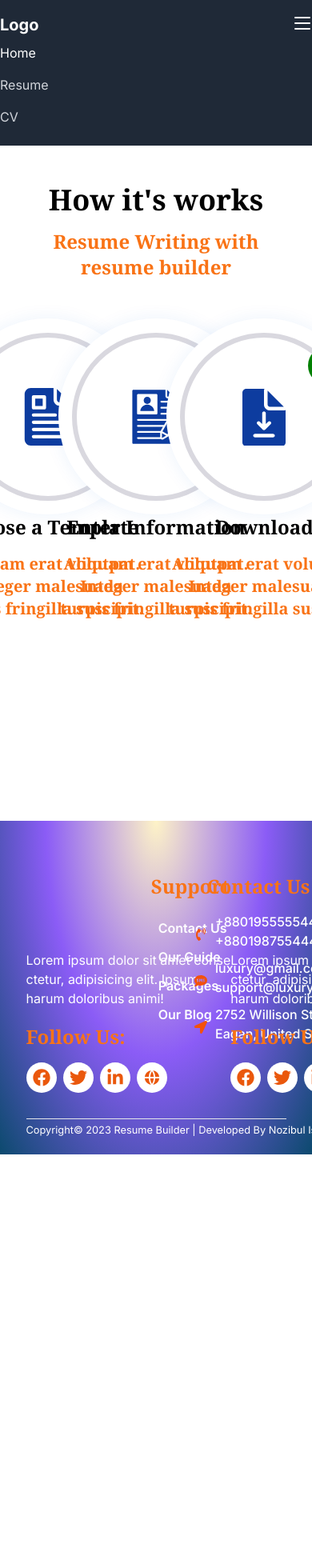
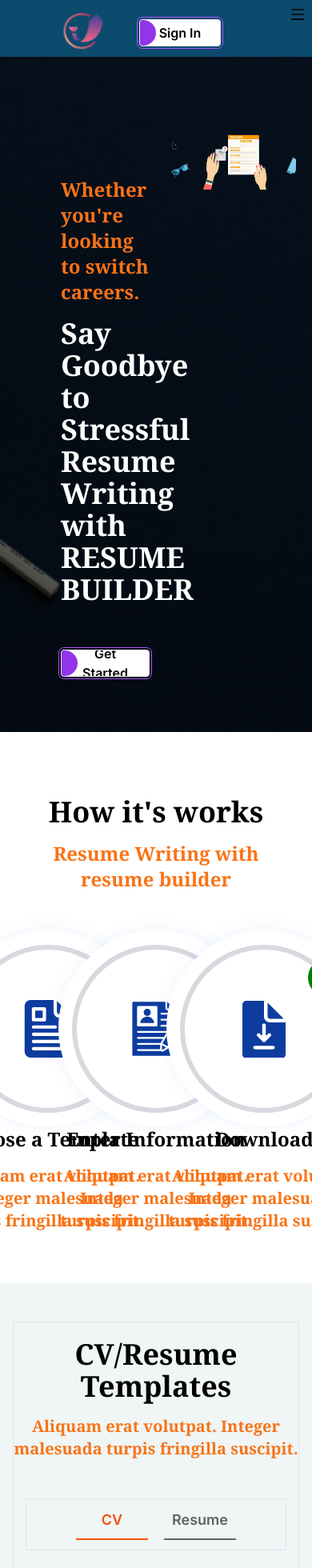
Before and after one commit to Nozibul/resume-builder-app, a Next.js app: page / in a window 390 px wide. Shown: the top 1960 px of the page at 80% size. Before the commit the page ends 1443 px from the top, so only its background shows below. Built offline with nearby package versions, Linux system fonts and the light colour scheme.

Commit message:
cv templates design

```diff
--- a/src/app/globals.css
+++ b/src/app/globals.css
@@ -49,7 +49,6 @@ body {
   /* hero section */
   .custom-img {
     background-image: url('../../public/assets/images/hero (1).png');
-    width: 100%;
 
   }
 
@@ -89,6 +88,76 @@ body {
    }
 
 
+  /* template section */
+  .template-section {
+    background-color: rgb(240, 245, 245);
+
+    .button-styles {
+      border: none;
+      outline: none;
+      background-color: transparent;
+      color: rgb(99, 98, 98);
+      font-size: 18px;
+      margin: 0 10px;
+      width: 90px;
+      font-weight: 600;
+      position: relative;
+      padding-bottom: 10px;
+      border-bottom: 2px solid rgb(99, 98, 98);
+
+      &::after {
+          content: "";
+          display: block;
+          position: absolute;
+          width: 0%;
+          height: 2px;
+          background-color: #f3510c;
+          top: 100%;
+          left: 0;
+          transition: all 0.4s linear;
+      }
+
+      &.active-btn {
+          color: #f3510c;
+
+          &::after {
+              width: 100%;
+          }
+      }
+  }
+
+    .render-cv-list-widget {
+        .img-block {
+            cursor: pointer;
+            border-radius: 10px;
+            transition: all 0.3s linear;
+
+            &:hover {
+                box-shadow: 0px 1px 8px rgba(203, 198, 198, 1);
+            }
+        }
+    }
+
+    .show-more-btn {
+        width: auto;
+        border-bottom: none;
+        color: var(--theme-secondary-color) !important;
+        border: 1px solid var(--theme-secondary-color);
+        font-size: 16px;
+        font-weight: 600;
+        padding: 6px 20px !important;
+        border-radius: 5px;
+        transition: all 0.3s linear;
+    }
+    .disable-show-more-btn {
+        color: var(--theme-gray) !important;
+        border-color: var(--theme-gray) !important;
+        cursor: no-drop;
+    }
+  }
+}
+
+
   /* Footer Section */
   .footer-support{
     @apply mt-3 flex flex-col pl-10 text-base font-semibold
@@ -119,5 +188,3 @@ body {
   color: red;
   font-size: 45px;
 }
-
-}
--- a/src/app/page.js
+++ b/src/app/page.js
@@ -1,4 +1,5 @@
 import Hero from "@/components/hero/Hero"
+import Templates from "@/components/templates/Templates"
 import Works from "@/components/works/Works"
 
 
@@ -11,8 +12,9 @@ export default function Home() {
   return (
     <>
       <section className="w-full flex min-h-screen flex-col items-center">
-       {/* <Hero /> */}
+       <Hero />
        <Works />
+       <Templates />
       </section>
    </>
   )
--- a/src/app/resume/page.js
+++ b/src/app/resume/page.js
@@ -1,12 +1,18 @@
 'use client'
 import Works from '@/components/works/Works'
 
+
+export const metadata = {
+  title: 'Resume',
+  description: 'Resume Builder Resume page.',
+}
+
 const page = () => {
   return (
-    <div>
+    <section>
       <p>resume</p>
       <Works />
-    </div>
+    </section>
   )
 }
 
--- a/src/components/footer/FooterPage.jsx
+++ b/src/components/footer/FooterPage.jsx
@@ -34,8 +34,9 @@ const FooterPage = () => {
 
        ];
 
+
     return (
-        <div className='footer-bg bg-[radial-gradient(ellipse_at_top,_var(--tw-gradient-stops))] from-amber-100 via-violet-500 to-sky-900'>
+        <div className='footer-bg bg-gradient-to-tr from-slate-900 via-purple-900 to-slate-900'>
             <div className="grid grid-cols-4 w-10/12 gap-4 mx-auto">
 
                 <div className='w-64 mt-24 text-white item-center'>
@@ -108,5 +109,4 @@ const FooterPage = () => {
         </div>
     );
 };
-
 export default FooterPage;
--- a/src/components/header/Header.jsx
+++ b/src/components/header/Header.jsx
@@ -1,4 +1,4 @@
-/*  "use client"
+ "use client"
 
 import { usePathname } from "next/navigation"
 import Image from 'next/image';
@@ -10,14 +10,14 @@ import logo from '../../../public/assets/img_logo.png'
 
 const Header = () => {
  const pathname = usePathname()
-  // const [nav, setNav] = useState(false);
+  const [nav, setNav] = useState(false);
   // const [color, setColor] = useState('transparent');
   // const [textColor, setTextColor] = useState('white');
 
 
-  // const handleNav = () => {
-  //   setNav(!nav);
-  // };
+  const handleNav = () => {
+    setNav(!nav);
+  };
 
   // useEffect(() => {
   //   const changeColor = () => {
@@ -36,48 +36,54 @@ const Header = () => {
   //     window.removeEventListener('scroll', changeColor);
   //   };
   // }, []);
-// style={{ color: textColor }}
+
+
+
+//  const router = useRouter();
+
+  const isActive = (path) => {
+     return pathname === path ? 'text-white' : 'text-gray-300';
+  };
+
   return (
-    <div
-      style={{ backgroundColor: "gray" }}
-      className="fixed left-0 top-0 w-full z-10 ease-in duration-300"
-    >
+    <>
+    <div className="bg-sky-900 left-0 top-0 w-full z-10 ease-in duration-300">
       <div className="w-full m-auto flex justify-between p-2 text-white">
         <Link className="ml-14 w-20" href="/">
             <Image src={logo} alt="logo" />
         </Link>
         <ul  style={{ color: "black" }} className="mt-2 hidden sm:flex">
           <li className="p-2">
-            <Link href="/" active={pathname == '/'}>Home</Link>
+            <Link href="/" className={`hover:text-gray-300 ${isActive('/')}`}>Home</Link>
           </li>
           <li className="p-2">
-            <Link href="/resume" active={pathname == '/resume' ? "text-blue-500" : ""}>Resume</Link>
+            <Link href="/resume" className={`hover:text-gray-300 ${isActive('/resume')}`}>Resume</Link>
           </li>
           <li className="p-2">
-            <Link href="/cv" active={pathname == '/cv' ? "text-blue-500" : ""}>CV</Link>
+            <Link href="/cv" className={`hover:text-gray-300 ${isActive('/cv')}`}>CV</Link>
           </li>
           <li className="p-2">
-            <Link href="/draft" active={pathname == '/draft' ? "text-blue-500" : ""}>Draft</Link>
+            <Link href="/draft" className={`hover:text-gray-300 ${isActive('/draft')}`}>Draft</Link>
           </li>
         </ul>
 
          <div className="mr-14 mt-4">
-            <Link href={router.pathname === '/sign-up' ? '/sign-in' : '/sign-up'}>
+            {/* <Link href={router.pathname === '/sign-up' ? '/sign-in' : '/sign-up'}>
             {router.pathname === '/sign-up' ? 'Sign In' : 'Sign Up'}
-           </Link>
+           </Link>   */}
          <OthersBtn text="Sign In" />
         </div>
 
-         Mobile Button
+         {/* Mobile Button */}
          <div onClick={handleNav} className="block sm:hidden z-10">
           {nav ? (
-            <AiOutlineClose size={20} style={{ color: textColor }} />
+            <AiOutlineClose size={20} style={{ color: "black" }} />
           ) : (
-            <AiOutlineMenu size={20} style={{ color: textColor }} />
+            <AiOutlineMenu size={20} style={{ color: "black" }} />
           )}
         </div>
 
-         Mobile Menu
+         {/* Mobile Menu   */}
         <div className={nav ? 'sm:hidden absolute top-0 left-0 right-0 bottom-0 flex justify-center items-center w-full h-screen bg-black text-center ease-in duration-300' : 'sm:hidden absolute top-0 left-[-100%] right-0 bottom-0 flex justify-center items-center w-full h-screen bg-black text-center ease-in duration-300'}>
           <ul>
             <li onClick={handleNav} className="p-4 text-4xl hover:text-gray-500">
@@ -96,81 +102,80 @@ const Header = () => {
         </div>
       </div>
     </div>
-  );
-};
-
-
-export default Header;
- */
-
-
-'use client'
-import Link from 'next/link';
-import { useRouter } from 'next/navigation';
-
-const Header = () => {
-  const router = useRouter();
-
-  const isActive = (path) => {
-    return router.pathname === path ? 'text-white' : 'text-gray-300';
-  };
-
-  return (
-    <nav className="bg-gray-800 py-4">
-      <div className="container mx-auto flex justify-between items-center">
-        <Link href="/" className="text-white text-xl font-bold">Logo
-        </Link>
-        <ul className="hidden md:flex space-x-4">
-          <li>
-            <Link href="/"
-               className={`hover:text-gray-300 ${isActive('/')}`}>Home
-            </Link>
-          </li>
-          <li>
-            <Link href="/resume"
-              className={`hover:text-gray-300 ${isActive('/resume')}`}>Resume
-            </Link>
-          </li>
-          <li>
-            <Link href="/cv"
-              className={`hover:text-gray-300 ${isActive('/cv')}`}>CV
-            </Link>
-          </li>
-        </ul>
-        <div className="md:hidden">
-          <button className="text-white focus:outline-none">
-            <svg
-              className="h-6 w-6 fill-current"
-              xmlns="http://www.w3.org/2000/svg"
-              viewBox="0 0 24 24"
-            >
-              <path
-                fillRule="evenodd"
-                d="M3 5h18a1 1 0 010 2H3a1 1 0 010-2zm0 7h18a1 1 0 010 2H3a1 1 0 010-2zm0 7h18a1 1 0 010 2H3a1 1 0 010-2z"
-              />
-            </svg>
-          </button>
-        </div>
-      </div>
-      <ul className="md:hidden">
-        <li>
-          <Link href="/"
-             className={`block py-2 ${isActive('/')}`}>Home
-          </Link>
-        </li>
-        <li>
-          <Link href="/resume"
-             className={`block py-2 ${isActive('/resume')}`}>Resume
-          </Link>
-        </li>
-        <li>
-          <Link href="/cv"
-             className={`block py-2 ${isActive('/cv')}`}>CV
-          </Link>
-        </li>
-      </ul>
-    </nav>
+    </>
   );
 };
 
 export default Header;
+
+
+// 'use client'
+// import Link from 'next/link';
+// import { useRouter } from 'next/navigation';
+
+// const Header = () => {
+//   const router = useRouter();
+
+//   const isActive = (path) => {
+//     return router.pathname === path ? 'text-white' : 'text-gray-300';
+//   };
+
+//   return (
+//     <nav className="bg-gray-800 py-4">
+//       <div className="container mx-auto flex justify-between items-center">
+//         <Link href="/" className="text-white text-xl font-bold">Logo
+//         </Link>
+//         <ul className="hidden md:flex space-x-4">
+//           <li>
+//             <Link href="/"
+//                className={`hover:text-gray-300 ${isActive('/')}`}>Home
+//             </Link>
+//           </li>
+//           <li>
+//             <Link href="/resume"
+//               className={`hover:text-gray-300 ${isActive('/resume')}`}>Resume
+//             </Link>
+//           </li>
+//           <li>
+//             <Link href="/cv"
+//               className={`hover:text-gray-300 ${isActive('/cv')}`}>CV
+//             </Link>
+//           </li>
+//         </ul>
+//         <div className="md:hidden">
+//           <button className="text-white focus:outline-none">
+//             <svg
+//               className="h-6 w-6 fill-current"
+//               xmlns="http://www.w3.org/2000/svg"
+//               viewBox="0 0 24 24"
+//             >
+//               <path
+//                 fillRule="evenodd"
+//                 d="M3 5h18a1 1 0 010 2H3a1 1 0 010-2zm0 7h18a1 1 0 010 2H3a1 1 0 010-2zm0 7h18a1 1 0 010 2H3a1 1 0 010-2z"
+//               />
+//             </svg>
+//           </button>
+//         </div>
+//       </div>
+//       <ul className="md:hidden">
+//         <li>
+//           <Link href="/"
+//              className={`block py-2 ${isActive('/')}`}>Home
+//           </Link>
+//         </li>
+//         <li>
+//           <Link href="/resume"
+//              className={`block py-2 ${isActive('/resume')}`}>Resume
+//           </Link>
+//         </li>
+//         <li>
+//           <Link href="/cv"
+//              className={`block py-2 ${isActive('/cv')}`}>CV
+//           </Link>
+//         </li>
+//       </ul>
+//     </nav>
+//   );
+// };
+
+// export default Header;
--- a/src/components/hero/Hero.jsx
+++ b/src/components/hero/Hero.jsx
@@ -10,12 +10,13 @@ const Hero = () => {
   let textTitle = `Say Goodbye to Stressful\n Resume Writing with\n RESUME BUILDER`
 
   return (
-    <div className='flex w-full items-center h-screen justify-center mb-12 bg-fixed bg-center bg-cover custom-img'>
+    <>
+     <section className='flex w-full items-center h-screen justify-center bg-fixed mb-12 bg-center bg-cover custom-img relative'>
       {/* Overlay */}
       <div className='absolute top-0 left-0 right-0 bottom-0 bg-black/60 z-[2]' />
-      <div className='p-5 text-white z-[2] mt-[-10rem]'>
-        <div className="grid grid-cols-2 gap-4 mt-32">
-            <div className="mt-52 ml-14">
+      <div className='p-5 text-white z-[2] '>
+        <div className="grid grid-cols-2 gap-4">
+            <div className="ml-14 mt-16">
               <TextHeader textHeader={textHeader} headerPosition={true}/>
               <TextTitle textTitle={textTitle} titlePosition={true} />
               <div className="mt-12">
@@ -23,11 +24,12 @@ const Hero = () => {
               </div>
             </div>
             <div className="grid justify-items-center">
-               <Image className="mt-16 img-style" src={Resume} alt="resume-image" />
+               <Image className="img-style mb-16" src={Resume} alt="resume-image" />
             </div>
         </div>
       </div>
-    </div>
+     </section>
+    </>
   );
 };
 
--- /dev/null
+++ b/src/components/templates/Templates.jsx
@@ -0,0 +1,53 @@
+"use client"
+import { useState } from "react";
+import { TextTitle, TextHeader } from "../ui/text/Text";
+
+const Templates =()=> {
+    const [activeButton, setActiveButton] = useState(1);
+
+    const activeButtonMethod = (buttonIndex) => {
+      setActiveButton(buttonIndex);
+    };
+
+    // const MethodToSelectCvResume = () => {
+    //   // Implement the method to select a CV or Resume
+    // };
+
+    let workHeader = `Aliquam erat volutpat. Integer malesuada turpis fringilla suscipit. `
+
+    return (
+      <section className="w-full template-section">
+        <div className="w-11/12 mx-auto border mt-12">
+          <div className="text-center py-8 pt-5">
+            <TextTitle textTitle="CV/Resume Templates"/>
+            <TextHeader textHeader={workHeader} textSize="text-xl" />
+          </div>
+
+          <div className="border w-11/12 mx-auto text-center py-3 ">
+            <button
+              onClick={() => {
+                activeButtonMethod(1);
+              }}
+              className={` button-styles ${activeButton == 1 ? "active-btn" : null} `}
+            >
+              CV
+            </button>
+            <button
+              onClick={() => {
+                activeButtonMethod(2);
+              }}
+              className={`button-styles ${activeButton == 2 ? "active-btn" : null} `}
+            >
+              Resume
+            </button>
+          </div>
+
+          <div className="py-4 render-cv-list-widget">
+            {/* <CVList activeComponent={activeButton} callBack={MethodToSelectCvResume} /> */}
+          </div>
+        </div>
+      </section>
+    );
+  }
+
+  export default Templates;
--- a/src/components/works/Works.jsx
+++ b/src/components/works/Works.jsx
@@ -12,7 +12,7 @@ const Works = () => {
 
   return (
     <>
-      <div className="w-full mt-12 mb-12">
+      <div className="w-full mt-8 mb-12">
         <TextTitle textTitle={textTitle} />
         <TextHeader textHeader={textHeader} />
         <div className="grid grid-cols-3 gap-4  justify-items-center w-full mt-12">
```
